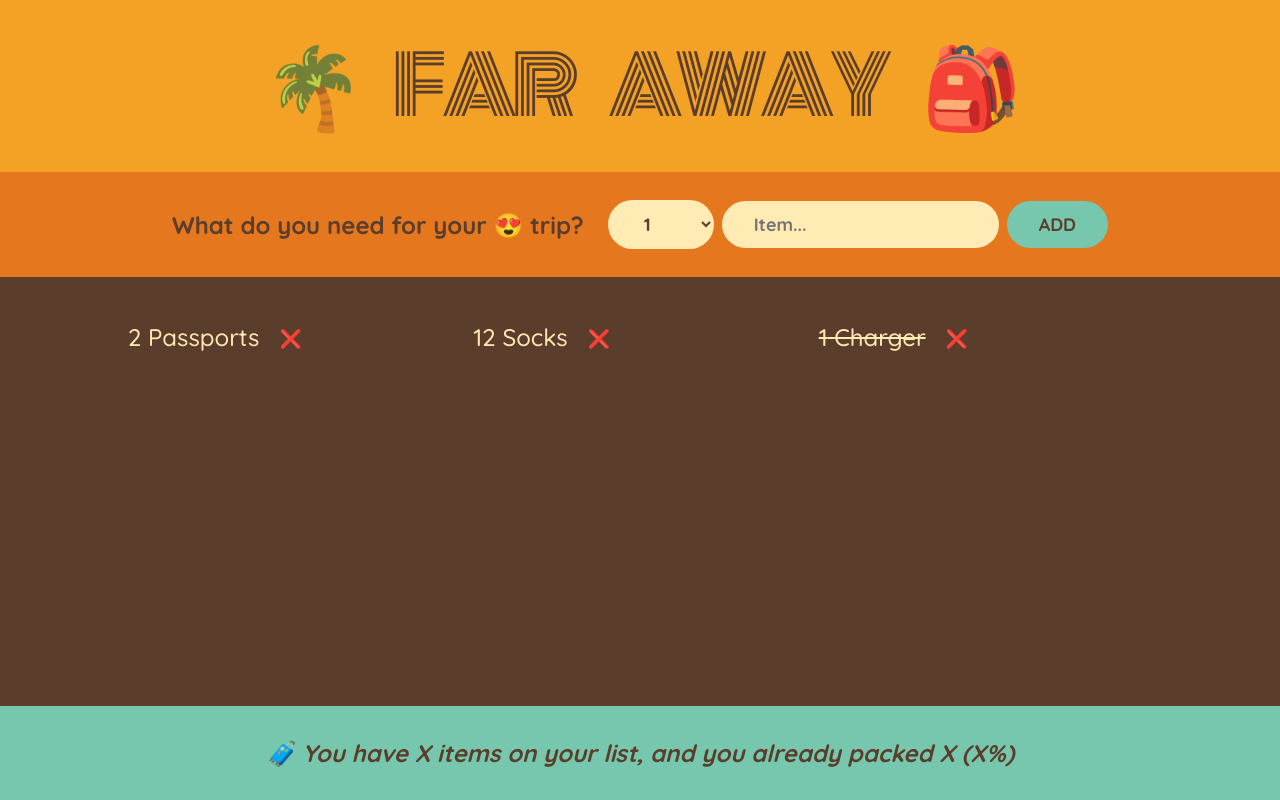
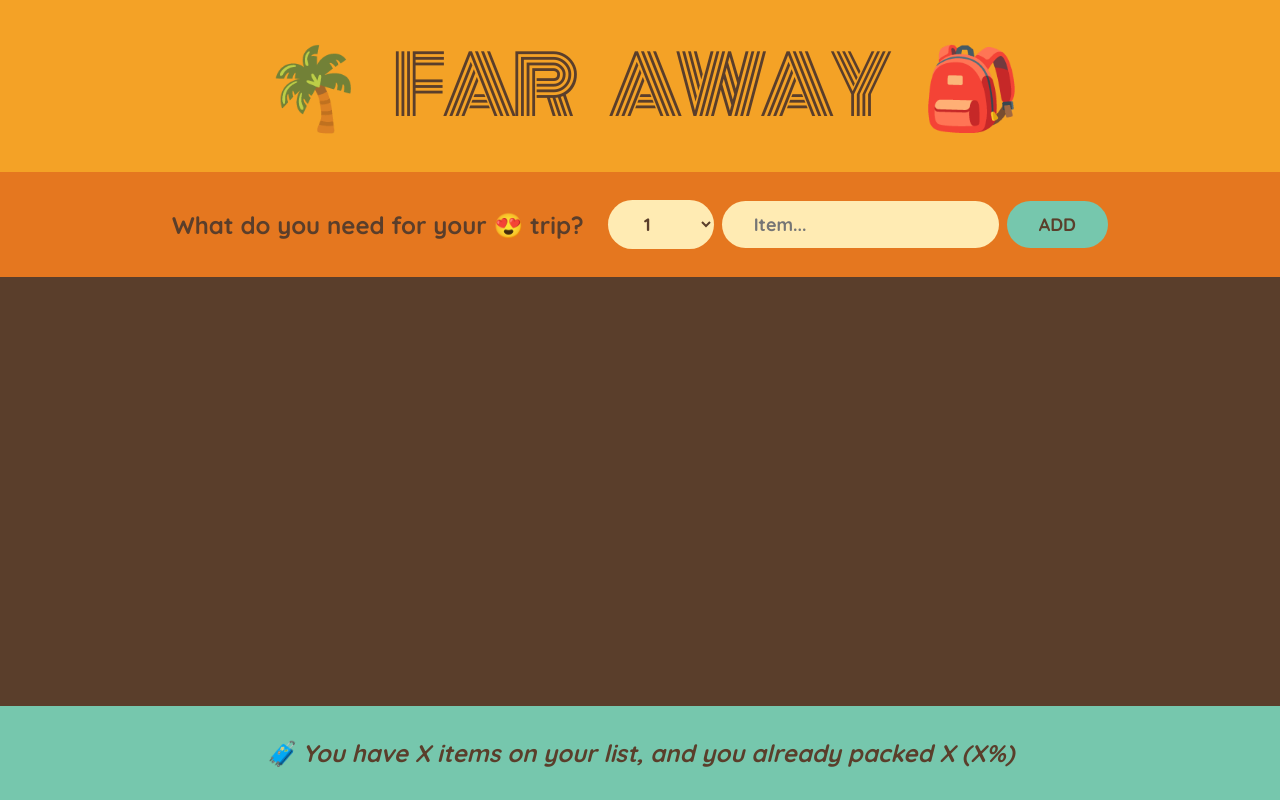
Before and after one commit to SoliaMarko/travel-list, a React (Create React App) app: page / in a window 1280 px wide. Built offline with nearby package versions, Linux system fonts and the light colour scheme.

Commit message:
Implemented items adding and deleting logic

```diff
--- a/src/App.js
+++ b/src/App.js
@@ -1,17 +1,22 @@
 import { useState } from "react";
 
-const initialItems = [
-  { id: 1, description: "Passports", quantity: 2, isPacked: false },
-  { id: 2, description: "Socks", quantity: 12, isPacked: false },
-  { id: 3, description: "Charger", quantity: 1, isPacked: true },
-];
+export default function App() {
+  const [items, setItems] = useState([]);
 
-export default function App() {
+  function handleAddItems(item) {
+    setItems(items => [...items, item]);
+  }
+
+  function handleDeleteItem(id) {
+    console.log(id);
+    setItems(items => items.filter(item => item.id !== id));
+  }
+
   return (
     <div className="app">
       <Logo />
-      <Form />
-      <PackingList />
+      <Form onAddItems={handleAddItems} />
+      <PackingList items={items} onDeleteItem={handleDeleteItem} />
       <Stats />
     </div>
   );
@@ -23,7 +28,7 @@
 
 const quantityOptions = Array.from({ length: 20 }, (_, i) => i + 1);
 
-function Form() {
+function Form({ onAddItems }) {
   const [description, setDescription] = useState("");
   const [quantity, setQuantity] = useState(1);
 
@@ -34,6 +39,8 @@
 
     const newItem = { description, quantity, packed: false, id: Date.now() };
     console.log(newItem);
+
+    onAddItems(newItem);
 
     setDescription("");
     setQuantity(1);
@@ -60,26 +67,26 @@
   );
 }
 
-function PackingList() {
+function PackingList({ items, onDeleteItem }) {
   return (
     <div className="list">
       <ul>
-        {initialItems.map(item => (
-          <Item item={item} key={item.description} />
+        {items.map(item => (
+          <Item key={item.id} item={item} onDeleteItem={onDeleteItem} />
         ))}
       </ul>
     </div>
   );
 }
 
-function Item({ item }) {
-  const { description, quantity, isPacked } = item;
+function Item({ item, onDeleteItem }) {
+  const { id, description, quantity, isPacked } = item;
   return (
     <li>
       <span style={isPacked ? { textDecoration: "line-through" } : {}}>
         {quantity} {description}
       </span>
-      <button>❌</button>
+      <button onClick={() => onDeleteItem(id)}>❌</button>
     </li>
   );
 }
```
